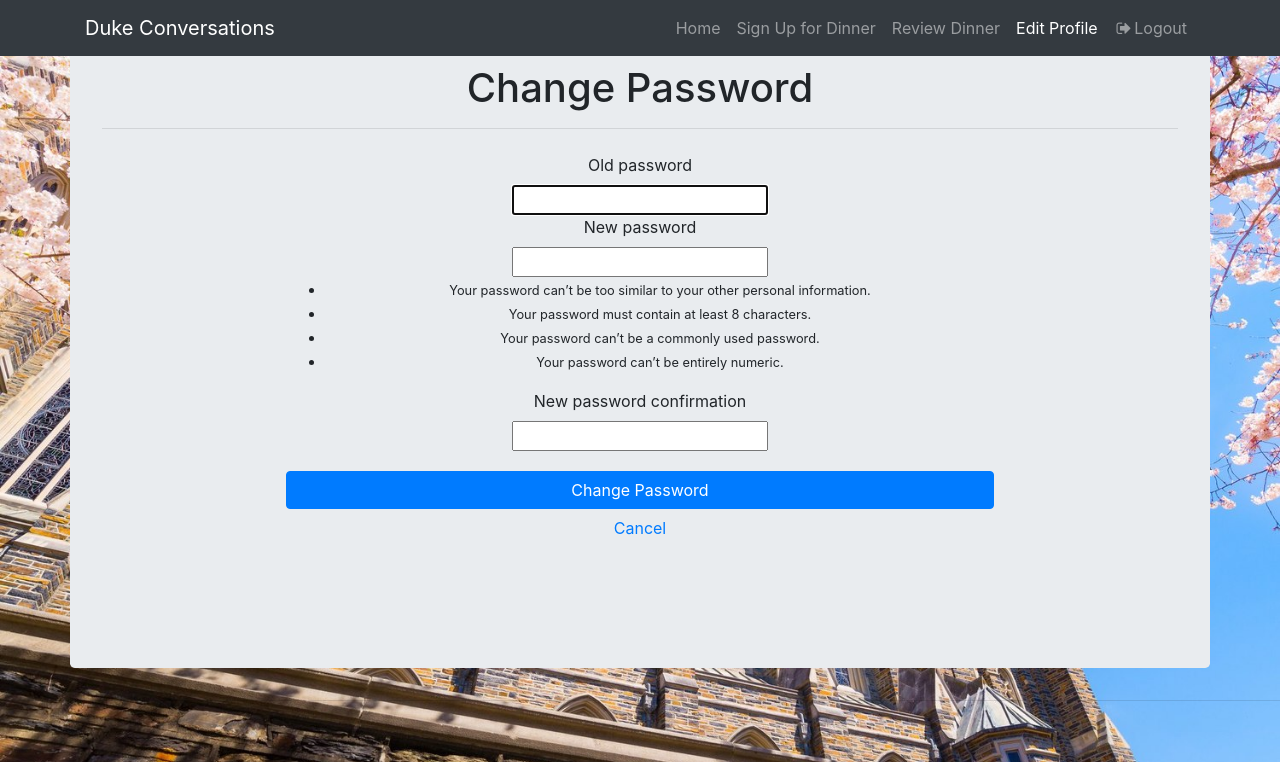
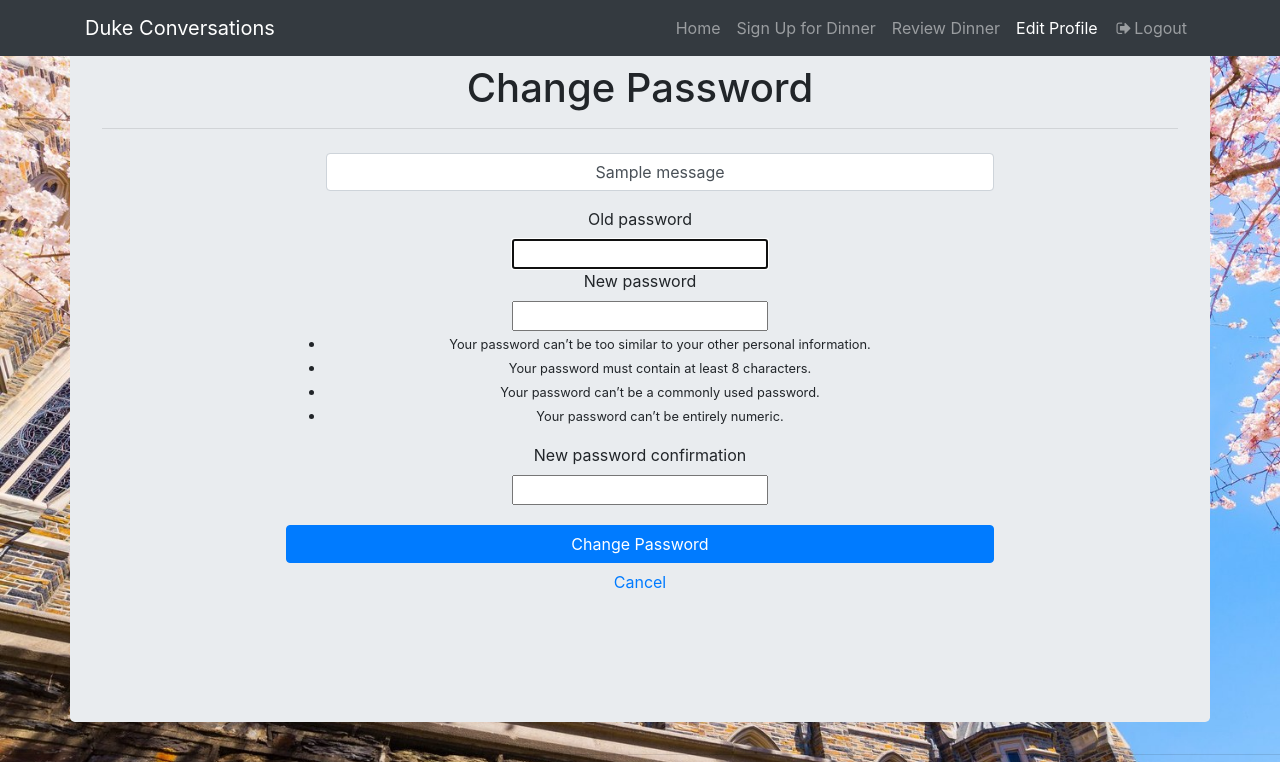
Before and after one commit to amd112/dukeConversations, a Django app: page /changepassword in a window 1280 px wide. Shown: the top 762 px of the page. Run offline with Django 3.2, Linux system fonts and the light colour scheme; tables that the repository leaves empty hold one stand-in row (values such as "Sample post"); one stand-in notice (Sample message) is shown; some libraries are stand-ins or nearby versions.

Commit message:
Change password message now displays
Tells you the password has been updated succesfully

```diff
--- a/site/convos/app/templates/html_work/change_password.html
+++ b/site/convos/app/templates/html_work/change_password.html
@@ -84,7 +84,18 @@
               <form class="form-horizontal text-center" method="post">{% csrf_token %}
     <fieldset>
         <legend>{{ title }}</legend>
+
+        {% if messages %}
+  <ul class="messages">
+    {% for message in messages %}
+      <li class="{{ message.tags }} form-control">{{ message }}</li>
+    {% endfor %}
+  </ul>
+{% endif %}
+
         {% for field in form %}
+
+
             {% if field.errors %}
                 <div class="control-group error">
                     <label class="control-label">{{ field.label }}</label>
@@ -112,6 +123,9 @@
               <a class="btn btn-default" href="home"> Cancel</a>
             </div>
 </form>
+
+
+
 
 <div class="col-md-2">
         <div class="text-center">
```
Also changed, not shown: site/convos/db.sqlite3.
